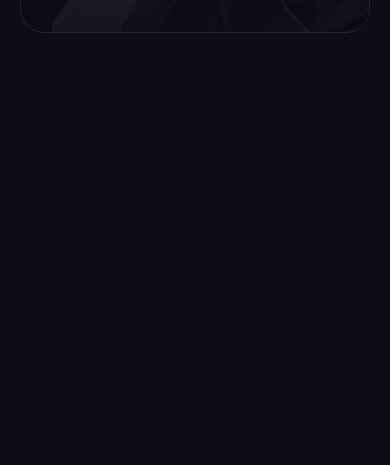
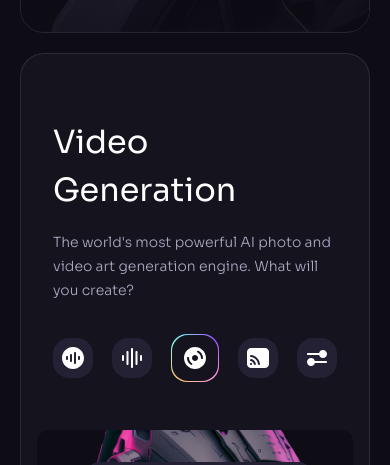
Before and after one commit to kira07Sj/BrainWave, a React (Vite) app: page / in a window 390 px wide. Shown: the part 6221-6686 px from the top of the page. Before the commit the page ends 6294 px from the top, so only its background shows below. Built offline with nearby package versions, Linux system fonts and the light colour scheme.

Commit message:
the last service card completed

```diff
--- a/src/components/Services.jsx
+++ b/src/components/Services.jsx
@@ -62,7 +62,39 @@
                    <PhotoChatMessage/>
 
                </div>
+
+              <div className="p-4 bg-n-7 rounded-3xl border border-n-1/10
+              overflow-hidden lg:min-h-[46rem]">
+                <div className=" py-12 px-4 xl:px-8">
+                  <h4 className="h4 mb-4">Video Generation</h4>
+                  <p className=" body-2 text-n-3 mb-8">The world's most powerful AI photo and video
+                    art generation engine. What will you create?
+                  </p>
+                  <ul className=" flex items-center justify-between">
+                    {brainwaveServicesIcons.map((item, index) =>(
+                      <li className={`flex items-center justify-center
+                       ${index===2 ? 'w-[3rem] h-[3rem] p-0.25 bg-conic-gradient rounded-2xl md:w-[4.5rem] md:h-[4.5rem]'
+                        : ' flex w-10 h-10 bg-n-6 rounded-2xl md:w-15 md:h-15 '}`} key={index}>
+                        <div className={
+                          index===2 ?
+                         "flex items-center justify-center bg-n-7 w-full h-full rounded-[1rem]"
+                          : ''
+                        }><img src={item} width={24} height={24} alt="icons" /></div>
+                      </li>
+                    ))}
+                  </ul>
+                </div>
+
+                <div className=" relative h-[20rem] bg-n-8 rounded-xl overflow-hidden md:h-[25rem]
+                 ">
+                  <img className="w-full h-full object-cover"
+                  width={520} height={400} src={service3} alt="robot2" />
+                  <VideoChatMessage/>
+                  <VideoBar/>
+                </div>
+              </div>
             </div>
+            <Gradient/>
 
 
 
```
